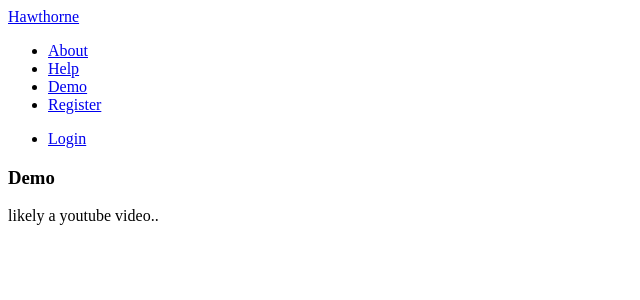
After one commit to tymiles003/ivrhub, a Flask app: page /demo in a window 1280 px wide. The commit adds this page. Shown: the top 300 px of the page, without its empty margins (0-640 px from the left). Run offline with Flask 2, Linux system fonts and the light colour scheme; parts of the project's set-up code (start-up, migrations or seed data) failed here and were passed over; some libraries are stand-ins or nearby versions.

Commit message:
adds a demo skeleton

```diff
--- a/serve/hawthorne_server.py
+++ b/serve/hawthorne_server.py
@@ -94,6 +94,14 @@ def help():
     ''' show the help page
     '''
     return flask.render_template('help.html')
+
+
+@app.route('/demo')
+def demo():
+    ''' show the demo video
+    '''
+    return flask.render_template('demo.html')
+
 
 @app.route('/register', methods=['GET', 'POST'])
 @require_not_logged_in
--- /dev/null
+++ b/serve/templates/demo.html
@@ -0,0 +1,13 @@
+{% extends "layout.html" %}
+
+{% block head %}
+{% endblock %}
+
+{% block body %}
+<h3>Demo</h3>
+<div class='row'>
+    <div class='span12'>
+        <p>likely a youtube video..</p>
+    </div>
+</div>
+{% endblock %}
--- a/serve/templates/layout.html
+++ b/serve/templates/layout.html
@@ -17,7 +17,7 @@
                     <ul class='nav'>
                         <li><a href="{{ url_for('about') }}">About</a></li>
                         <li><a href="{{ url_for('help') }}">Help</a></li>
-                        <li><a href='#'>Demo</a></li>
+                        <li><a href="{{ url_for('demo') }}">Demo</a></li>
 
                         {% if not session.email %}
                         <li><a href="{{url_for('register')}}">Register</a></li>
```
